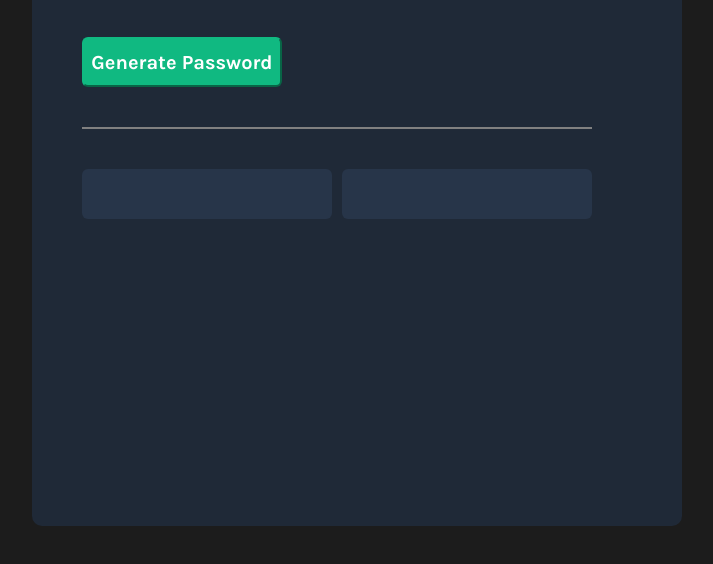
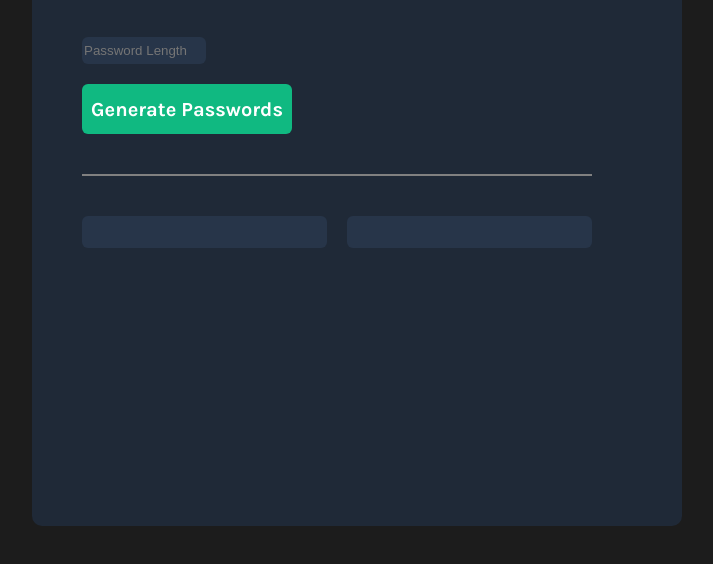
Before and after one commit to vivek4879/password-generator, a plain HTML site: page index.html in a window 1280 px wide. Shown: the part 224-788 px from the top of the page, without its empty margins (283-996 px from the left). Drawn offline with Linux system fonts and the light colour scheme.

Commit message:
feat: Add password length input and generate two passwords displayed in input fields with updated styling.

```diff
--- a/index.html
+++ b/index.html
@@ -12,20 +12,20 @@
             <h1 id = "first_line">Generate a </h1>
             <h1 id = "second_line">random password</h1>
             <h3 id = "third_line">Never use an insecure password again.</h3>
-            <button id = "gen-button">Generate Password</button>
+            <input type = number placeholder="Password Length" id = "password-length">
+
+            <button id = "gen-button" onclick="render_password()">Generate Passwords</button>
             <div id="line">
             </div>
             <div class = "password-wrapper">
-                <div class="password-box">
+                <input id="password-box1" type="text" readonly>
 
-                </div>
-                <div class="password-box">
+                <input id="password-box2" type="text" readonly>
 
-                </div>
             </div>
 
         </div>
-
+        <script src="script.js"></script>
     </body>
 
 </html>
--- a/script.js
+++ b/script.js
@@ -1,2 +1,30 @@
 const characters =["A","B","C","D","E","F","G","H","I","J","K","L","M","N","O","P","Q","R","S","T","U","V","W","X","Y","Z","a","b","c","d","e","f","g","h","i","j","k","l","m","n","o","p","q","r","s","t","u","v","w","x","y","z", "0", "1", "2", "3", "4", "5", "6", "7", "8", "9","~","`","!","@","#","$","%","^","&","*","(",")","_","-","+","=","{","[","}","]",",","|",":",";","<",">",".","?",
 "/"];
+
+
+
+let password_length = document.getElementById("password-length");
+let password_box1 = document.getElementById("password-box1");
+let password_box2 = document.getElementById("password-box2");
+let gen_button = document.getElementById("gen-button");
+
+
+
+function generate_password(){
+    if(password_length.value === ""){
+        return;
+    }
+    if(password_length.value > 15)return;
+    let password = "";
+    for(let i = 0; i < password_length.value; i++){
+        let random_index = Math.floor(Math.random() * characters.length);
+        password+=characters[random_index];
+    }
+    return password;
+}
+
+
+function render_password(){
+    password_box1.value = generate_password();
+    password_box2.value = generate_password();
+}
--- a/style.css
+++ b/style.css
@@ -27,13 +27,36 @@ body {
     justify-content:space-between;
     align-items:center;
     margin-right: 40px;
+    gap: 20px;
 }
 
-.password-box{
+#password-length{
     background-color: #273549;
+    border-width: 0cap;
+    border-radius: 6px;
+    width: 120px;
+    height: 25px;
+    margin-top: 20px;
+    color:white;
+}
+
+#password-box1{
+    background-color: #273549;
+    color: #4ADF86;
+    border-width: 0cap;
     border-radius: 6px;
     width: 250px;
-    height: 50px;
+    height: 30px;
+    margin-top: 20px;
+}
+
+#password-box2{
+    background-color: #273549;
+    color: #4ADF86;
+    border-width: 0cap;
+    border-radius: 6px;
+    width: 250px;
+    height: 30px;
     margin-top: 20px;
 }
 
@@ -67,7 +90,7 @@ body {
     background-color: #10B981;
     border-radius: 6px;
     margin-right: 20px;
-    width: 200px;
+    width: 210px;
     height: 50px;
     font-family: inherit;
     font-size: 20px;
@@ -75,6 +98,7 @@ body {
     margin-top: 20px;
     margin-bottom: 20px;
     border-color: #10B981;
+    border-width: 0cap;
 }
 
 /* *{
```
